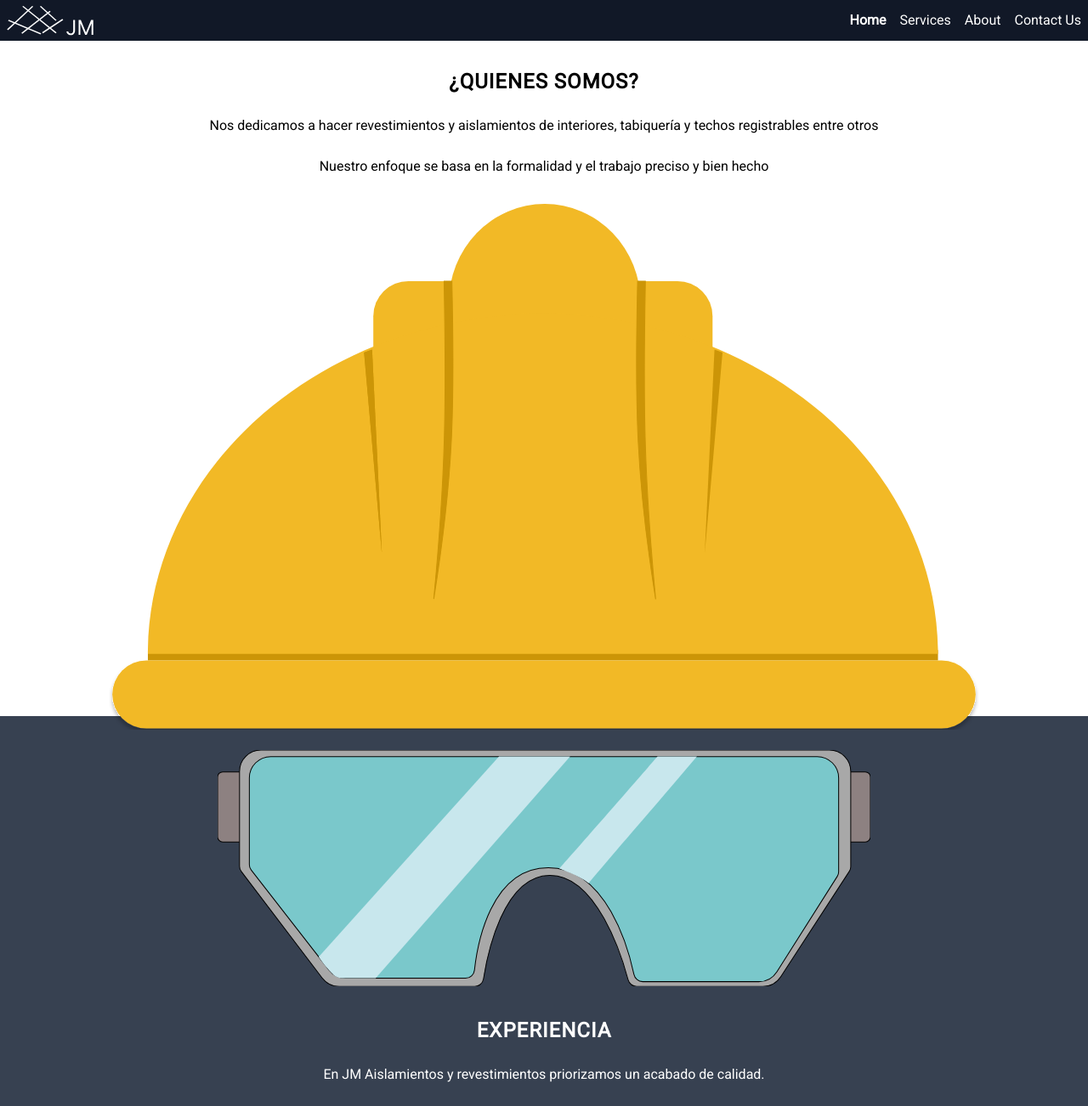
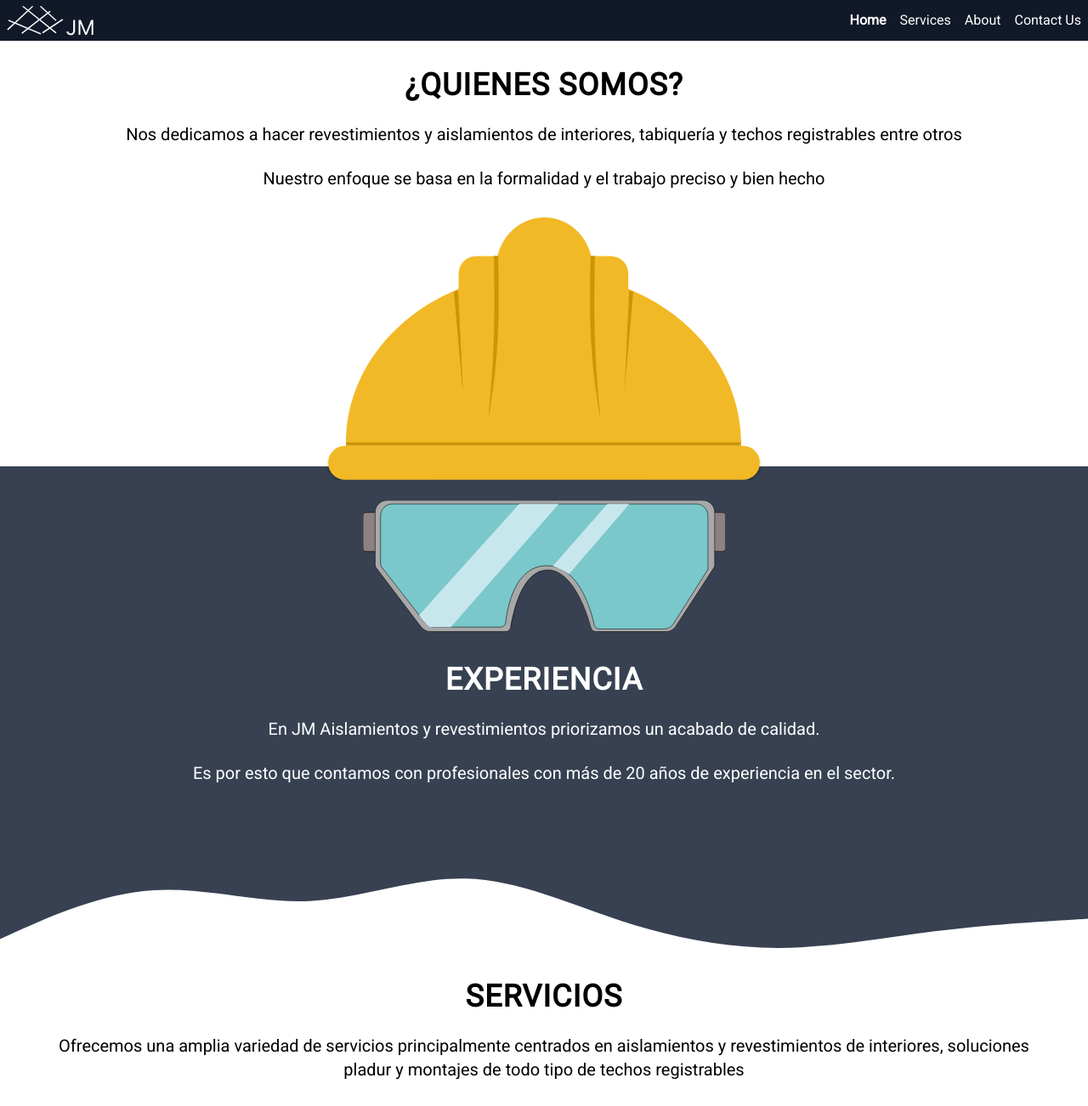
Before and after one commit to oscariquelme01/jmaislamientos, a Flask app: page / in a window 1280 px wide. Shown: the top 1302 px of the page at 85% size. Run offline with Flask 2, Linux system fonts and the light colour scheme; style sheets or scripts are compiled from the project's sources; some libraries are stand-ins or nearby versions.

Commit message:
main page sort of desktop responsive

```diff
--- a/templates/main.html
+++ b/templates/main.html
@@ -3,18 +3,18 @@
 {% block body%}
 <!-- ¿Quienes somos? -->
 <div class="p-4 w-full">
-    <h2 class="mt-4 text-2xl font-bold text-center bg-clip-text">¿QUIENES SOMOS?</h2>
+    <h2 class="mt-4 text-2xl font-bold text-center bg-clip-text lg:text-4xl">¿QUIENES SOMOS?</h2>
     <div class="mx-8">
         <br>
-        <p class="text-center">Nos dedicamos a hacer revestimientos y aislamientos de interiores, tabiquería y techos registrables entre otros</p>
+        <p class="text-center lg:text-xl">Nos dedicamos a hacer revestimientos y aislamientos de interiores, tabiquería y techos registrables entre otros</p>
         <br>
-        <p class="text-center">Nuestro enfoque se basa en la formalidad y el trabajo preciso y bien hecho</p>
+        <p class="text-center lg:text-xl">Nuestro enfoque se basa en la formalidad y el trabajo preciso y bien hecho</p>
     </div>
 </div>
 
 <!-- casco -->
 <div class="w-full flex justify-center relative top-4">
-    <svg width="80%" height="auto" viewBox="0 0 993 600" fill="none" xmlns="http://www.w3.org/2000/svg">
+    <svg  class="w-4/5 lg:w-2/5" width="" height="auto" viewBox="0 0 993 600" fill="none" xmlns="http://www.w3.org/2000/svg">
         <line x1="44.5684" y1="515.291" x2="945.997" y2="515.291" stroke="#CC9507" stroke-width="12"/>
         <ellipse cx="497.311" cy="113.605" rx="109.535" ry="113.605" fill="#F2B926"/>
         <rect x="301.772" y="88.1482" width="387.022" height="183.896" rx="40" fill="#F2B926"/>
@@ -45,8 +45,8 @@
 <!-- necesarry div for fractional pixels -->
 <div class="w-full bg-gray-700">
     <!-- gafas -->
-    <div class="bg-gray-700 flex justify-center pb-1">
-        <svg class="mt-10" width="60%" height="auto" viewBox="0 0 762 276" fill="none" xmlns="http://www.w3.org/2000/svg">
+    <div class="bg-gray-700 flex justify-center pb-1 ">
+        <svg class="mt-10 w-3/5 lg:w-1/3" width="" height="auto" viewBox="0 0 762 276" fill="none" xmlns="http://www.w3.org/2000/svg">
             <rect y="25.4663" width="32.1003" height="81.9052" rx="6" fill="#8D8181"/>
             <rect y="25.4663" width="32.1003" height="81.9052" rx="6" stroke="black"/>
             <rect x="729.9" y="25.4663" width="32.1003" height="81.9052" rx="6" fill="#8D8181"/>
@@ -60,27 +60,27 @@
         </svg>
     </div>
 
-    <div class="p-4 w-full bg-gray-700">
-        <h2 class="mt-4 text-2xl font-bold text-center bg-clip-text text-white">EXPERIENCIA</h2>
+    <div class="p-4 w-full bg-gray-700 ">
+        <h2 class="mt-4 text-2xl lg:text-4xl font-bold text-center bg-clip-text text-white">EXPERIENCIA</h2>
         <div class="mx-8">
             <br>
-            <p class="text-white text-center">En JM Aislamientos y revestimientos priorizamos un acabado de calidad.</p>
+            <p class="text-white text-center lg:text-xl">En JM Aislamientos y revestimientos priorizamos un acabado de calidad.</p>
             <br>
-            <p class="text-white text-center">Es por esto que contamos con profesionales con más de 20 años de experiencia en el sector.</p>
+            <p class="text-white text-center lg:text-xl">Es por esto que contamos con profesionales con más de 20 años de experiencia en el sector.</p>
         </div>
     </div>
 </div>
 <!-- separador -->
-<svg width="100%" height="" viewBox="0 0 1233 174" class="relative bottom-1" fill="none" xmlns="http://www.w3.org/2000/svg">
+<svg width="" height="" viewBox="0 0 1233 174" class="relative bottom-1" fill="none" xmlns="http://www.w3.org/2000/svg">
     <path d="M1237.13 140.012L1207.49 141.729C1177.85 143.446 1118.56 146.879 1059.57 154.347C1000.43 161.729 941.712 173.231 882.562 173.317C823.55 173.488 764.241 162.33 705.193 143.016C646.008 123.703 587.222 96.2354 528.068 94.6903C469.053 93.0594 409.808 117.437 350.8 120.098C291.655 122.845 232.884 103.961 173.74 107.823C114.734 111.686 55.494 138.295 25.8738 151.6L-3.74644 164.905L-4.04222 0.95672H25.602C55.2462 0.95672 114.535 0.95672 173.547 0.95672C232.698 0.95672 291.435 0.95672 350.585 0.95672C409.598 0.95672 468.886 0.95672 527.899 0.95672C587.05 0.95672 645.787 0.95672 704.937 0.95672C763.95 0.95672 823.238 0.95672 882.251 0.95672C941.401 0.95672 1000.14 0.95672 1059.29 0.95672C1118.3 0.95672 1177.59 0.95672 1207.23 0.95672H1236.88L1237.13 140.012Z" fill="#374151"/>
 </svg>
 
 <!-- services -->
 <div class="p-4 w-full">
-    <h2 class="mt-4 text-2xl font-bold text-center bg-clip-text">SERVICIOS</h2>
+    <h2 class="mt-4 text-2xl lg:text-4xl font-bold text-center bg-clip-text">SERVICIOS</h2>
     <div class="mx-8">
         <br>
-        <p class="text-center">Ofrecemos una amplia variedad de servicios principalmente centrados en aislamientos y revestimientos de interiores, soluciones pladur y montajes de todo tipo de techos registrables </p>
+        <p class="text-center lg:text-xl">Ofrecemos una amplia variedad de servicios principalmente centrados en aislamientos y revestimientos de interiores, soluciones pladur y montajes de todo tipo de techos registrables </p>
     </div>
 </div>
 
@@ -90,25 +90,25 @@
         <input class="carousel-open" type="radio" id="carousel-1" name="carousel" aria-hidden="true" hidden="" checked="checked">
         <div class="carousel-item">
             <div class="w-full">
-                <div class="absolute top-1/2 w-full bg-gray-700 py-2 text-center text-white font-bold opacity-90">PLADUR</div>
-                <img src="{{ url_for('static', filename='img/servicioPladur.jpeg') }}">
-                <a href="#" class="py-1 opacity-90 border-2 w-1/3 text-gray-700 text-center bg-white border-white left-0 right-0 mx-auto rounded absolute top-[70%]">Más información</a>
+                <div class="absolute top-1/2 w-full bg-gray-700 py-2 text-center text-white font-bold opacity-90 lg:text-2xl lg:py-0 lg:pt-2">PLADUR</div>
+                <img src="{{ url_for('static', filename='img/servicioPladur.jpeg') }}" class="lg:w-full">
+                <a href="#" class="py-1 opacity-90 border-2 w-1/3 text-gray-700 text-center bg-white border-white left-0 right-0 mx-auto rounded absolute top-[70%] lg:top-[90%] lg:w-1/5">Más información</a>
             </div>
         </div>
         <input class="carousel-open" type="radio" id="carousel-2" name="carousel" aria-hidden="true" hidden="">
         <div class="carousel-item">
             <div class="w-full">
-                <div class="absolute top-1/2 w-full bg-gray-700 py-2 text-center text-white font-bold opacity-90">TECHOS REGISTRABLES</div>
-                <img src="{{ url_for('static', filename='img/servicioTecho.jpeg') }}">
-                <a href="#" class="py-1 opacity-90 border-2 w-1/3 text-gray-700 text-center bg-white border-white left-0 right-0 mx-auto rounded absolute top-[70%]">Más información</a>
+                <div class="absolute top-1/2 w-full bg-gray-700 py-2 text-center text-white font-bold opacity-90 lg:text-2xl lg:py-0 lg:pt-2">TECHOS REGISTRABLES</div>
+                <img src="{{ url_for('static', filename='img/servicioTecho.jpeg') }}" class="lg:w-full">
+                <a href="#" class="py-1 opacity-90 border-2 w-1/3 text-gray-700 text-center bg-white border-white left-0 right-0 mx-auto rounded absolute top-[70%] lg:top-[90%] lg:w-1/5">Más información</a>
             </div>
         </div>
         <input class="carousel-open" type="radio" id="carousel-3" name="carousel" aria-hidden="true" hidden="">
         <div class="carousel-item">
             <div class="w-full">
-                <div class="absolute top-1/2 w-full bg-gray-700 py-2 text-center text-white font-bold opacity-90">AISLAMIENTOS</div>
-                <img src="{{ url_for('static', filename='img/servicioAislamiento.jpeg') }}">
-                <a href="#" class="py-1 opacity-90 border-2 w-1/3 text-gray-700 text-center bg-white border-white left-0 right-0 mx-auto rounded absolute top-[70%]">Más información</a>
+                <div class="absolute top-1/2 w-full bg-gray-700 py-2 text-center text-white font-bold opacity-90 lg:text-2xl lg:py-0 lg:pt-2">AISLAMIENTOS</div>
+                <img src="{{ url_for('static', filename='img/servicioAislamiento.jpeg') }}" class="lg:w-full">
+                <a href="#" class="py-1 opacity-90 border-2 w-1/3 text-gray-700 text-center bg-white border-white left-0 right-0 mx-auto rounded absolute top-[70%] lg:top-[90%] lg:w-1/5">Más información</a>
             </div>
         </div>
 
```
